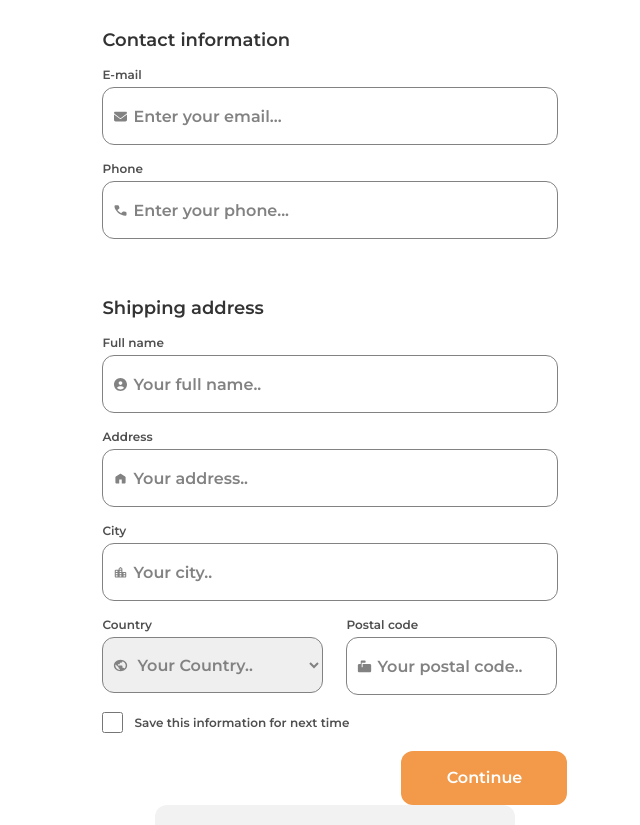
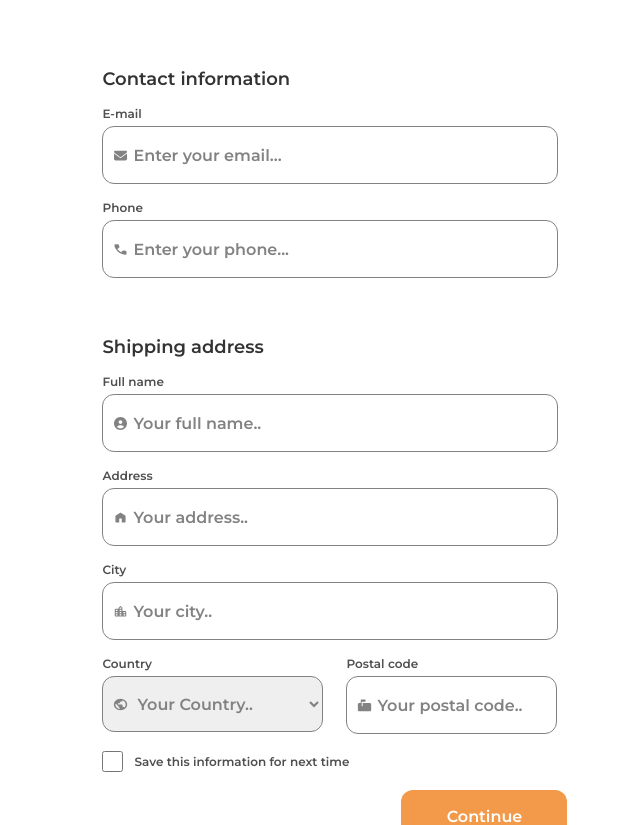
Before and after one commit to Jean-Paul-12/challenge-checkout-page, a website built with Vite: page index.html in a window 1280 px wide. Shown: the part 130-955 px from the top of the page, without its empty margins (305-945 px from the left). Built offline with nearby package versions, Linux system fonts and the light colour scheme.

Commit message:
feat(form): Modification styles of the form

```diff
--- a/css/components/form.css
+++ b/css/components/form.css
@@ -1,6 +1,5 @@
 .container__form {
     width: 100%;
-    margin-top: 39px;
 }
 
 
@@ -169,6 +168,7 @@ option::placeholder {
     display: flex;
     justify-content: flex-end;
     margin-top: 21px;
+    margin-bottom: 135px;
 }
 
 .button {
@@ -194,11 +194,11 @@ option::placeholder {
     color: #ffffff;
 }
 
-@media (min-width:1024px) {
+@media (min-width:1024px){
     .container__form {
         max-width: 465px;
-        order: 1;
-        margin-top: 0px;
+
+        margin-top: 39px;
     }
 
     .card-contact-title {
@@ -249,4 +249,15 @@ option::placeholder {
         width: 21px;
         height: 21px;
     }
+    .container__button{
+        padding-bottom: 15px;
+    }
 }
+
+@media (min-width:1440px){
+    .container__form{
+        order: 1;
+        margin-top: 0px;
+    }
+
+}
```
